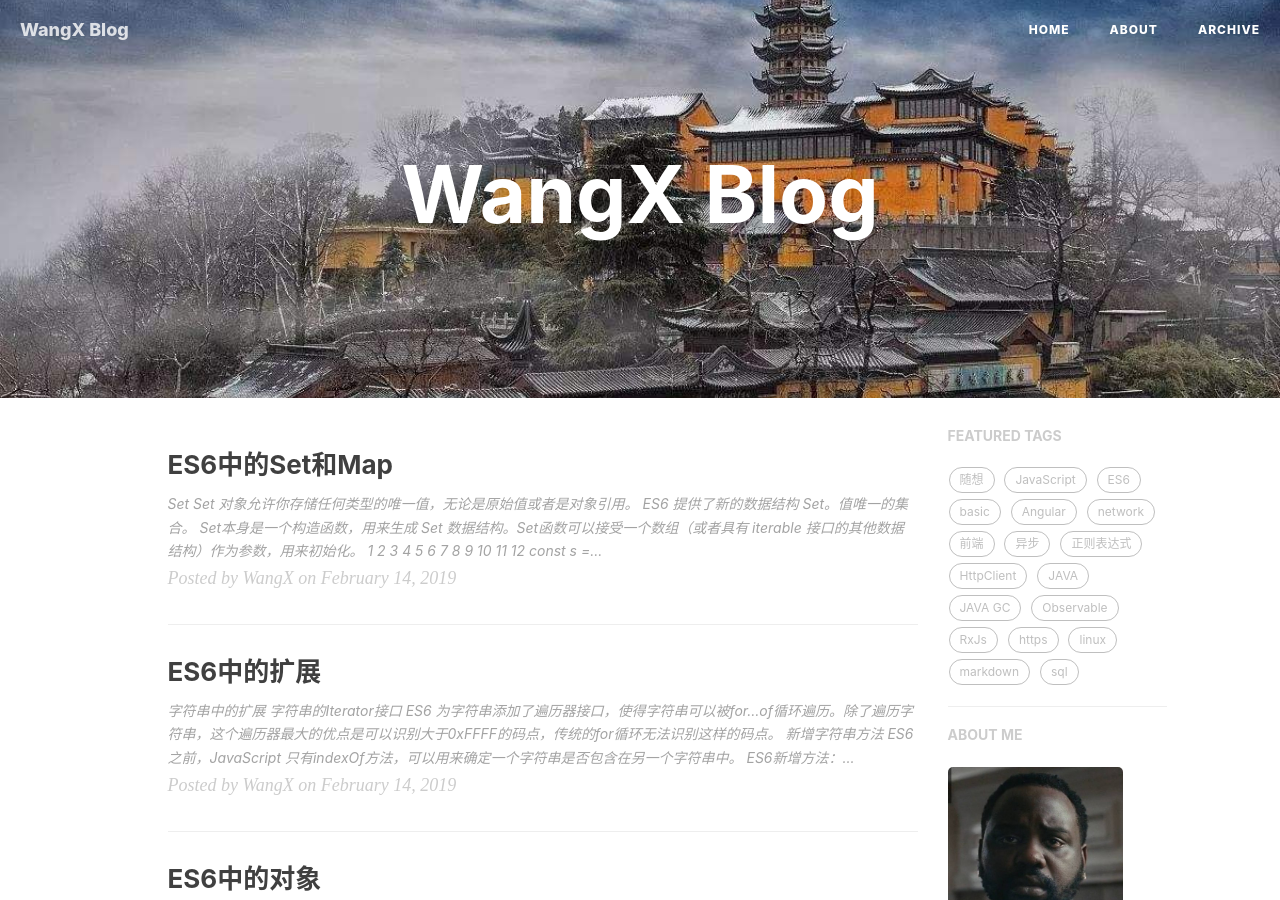
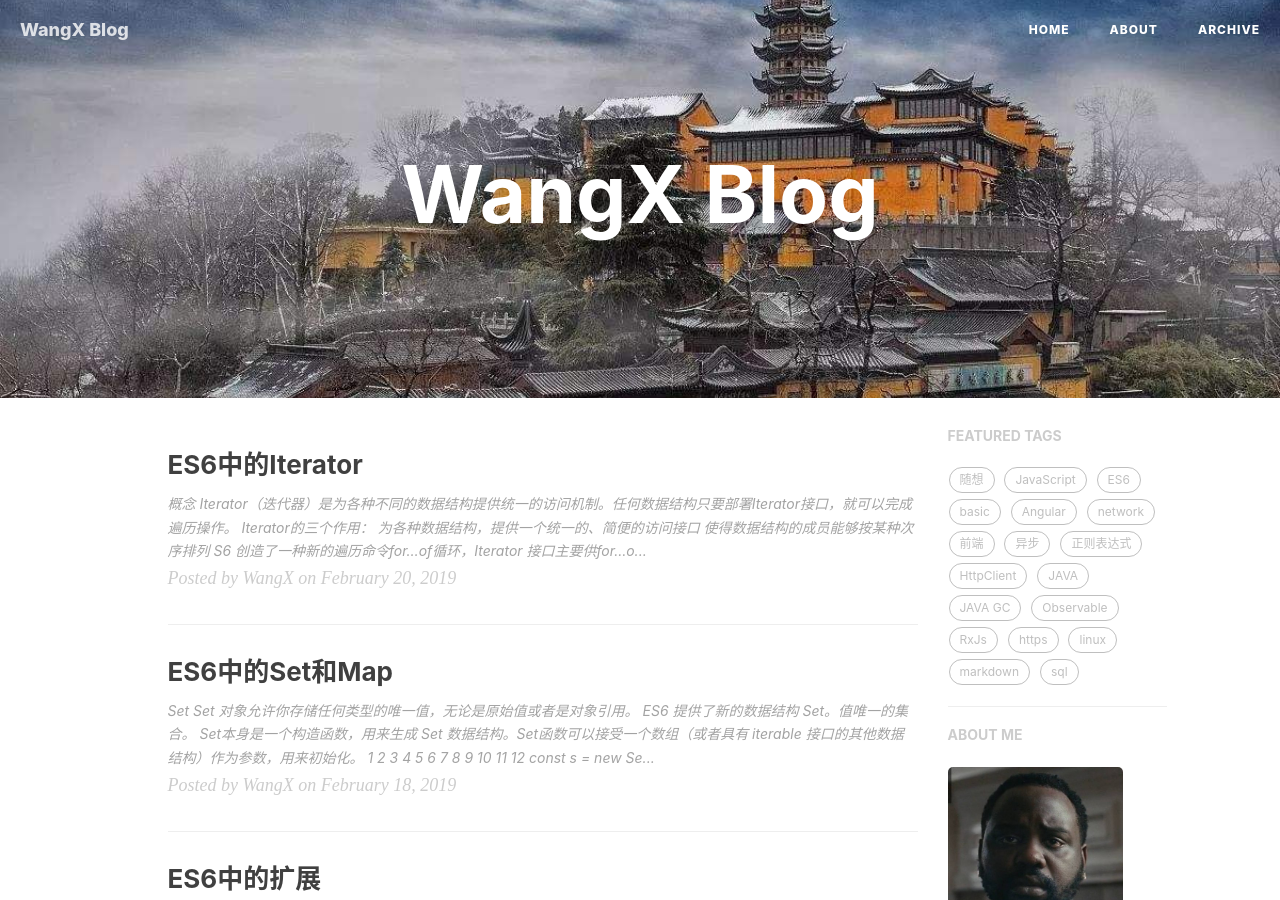
Before and after one commit to fatty-wang/fatty-wang.github.io, a Jekyll site: the page built from index.html, in a window 1280 px wide and 900 px high. Built offline with Jekyll 4.4.1, drawn with Linux system fonts in a browser that asks for light colours; nearby versions of some CDN libraries; the list of posts is cut into pages by our own code; comment, search, counter and statistics services are not loaded; some of the changed lines change nothing that is shown; some of the changed text lies outside the part shown.

Commit message:
es6 Iterator

````diff
--- a/_posts/2019-02-18-ES6-SetMap.md
+++ b/_posts/2019-02-18-ES6-SetMap.md
@@ -1,7 +1,7 @@
 ---
 layout: post
 title: "ES6中的Set和Map"
-date: 2019-02-14
+date: 2019-02-18
 author: "WangX"
 catalog: true
 header-style: text
@@ -12,6 +12,7 @@ tags:
 
 ## Set
 > Set 对象允许你存储任何类型的唯一值，无论是原始值或者是对象引用。
+
 * ES6 提供了新的数据结构 Set。值唯一的集合。
 * Set本身是一个构造函数，用来生成 Set 数据结构。Set函数可以接受一个数组（或者具有 iterable 接口的其他数据结构）作为参数，用来初始化。
 
--- /dev/null
+++ b/_posts/2019-02-20-ES6-Iterator.md
@@ -0,0 +1,236 @@
+---
+layout: post
+title: "ES6中的Iterator"
+date: 2019-02-20
+author: "WangX"
+catalog: true
+header-style: text
+tags:
+    - JavaScript
+    - ES6
+---
+
+## 概念
+* Iterator（迭代器）是为各种不同的数据结构提供统一的访问机制。任何数据结构只要部署Iterator接口，就可以完成遍历操作。
+* Iterator的三个作用：
+1. 为各种数据结构，提供一个统一的、简便的访问接口
+2. 使得数据结构的成员能够按某种次序排列
+3. S6 创造了一种新的遍历命令for...of循环，Iterator 接口主要供for...of消费
+* Iterator的遍历过程：
+1. 创建一个指针对象，指向当前数据结构的起始位置。迭代器对象的本质上，就是一个指针对象。
+2. 第一次调用指针对象的next方法，可以将指针指向数据结构的第一个成员。
+3. 第二次调用指针对象的next方法，指针就指向数据结构的第二个成员。
+4. 不断调用指针对象的next方法，直到它指向数据结构的结束位置。
+* 每一次调用next方法，都会返回数据结构的当前成员的信息。具体来说，就是返回一个包含value和done两个属性的对象。其中，value属性是当前成员的值，done属性是一个布尔值，表示遍历是否结束。
+* Iterator 只是把接口规格加到数据结构之上，所以，迭代器与它所遍历的那个数据结构，实际上是分开的，完全可以写出没有对应数据结构的迭代器对象，或者说用迭代器对象模拟出数据结构。
+
+```javascript
+var it = makeIterator(['a', 'b']);
+
+it.next() // { value: "a", done: false }
+it.next() // { value: "b", done: false }
+it.next() // { value: undefined, done: true }
+
+//makeIterator函数返回一个Iterator
+function makeIterator(array) {
+  var nextIndex = 0;
+  return {
+    next: function() {
+      return nextIndex < array.length ?
+        {value: array[nextIndex++], done: false} :
+        {value: undefined, done: true};
+    }
+  };
+}
+
+//无限运行的遍历器对象
+
+it.next().value // 0
+it.next().value // 1
+it.next().value // 2
+// ...
+
+function idMaker() {
+  var index = 0;
+
+  return {
+    next: function() {
+      return {value: index++, done: false};
+    }
+  };
+```
+* 对于遍历器对象来说，done: false和value: undefined属性都是可以省略的。
+* 如果使用 TypeScript 的写法，遍历器接口（Iterable）、指针对象（Iterator）和next方法返回值的规格可以描述如下。
+
+```typescript
+interface Iterable {
+  [Symbol.iterator]() : Iterator,
+}
+
+interface Iterator {
+  next(value?: any) : IterationResult,
+}
+
+interface IterationResult {
+  value: any,
+  done: boolean,
+}
+```
+## 默认Iterator接口
+* 当使用for...of循环遍历某种数据结构时，该循环会自动去寻找 Iterator 接口。
+* 一种数据结构只要部署了 Iterator 接口，我们就称这种数据结构是“可遍历的”（iterable）。
+* ES6规定，默认的Iterator接口部署在数据结构的Symbol.iterator属性。只有一个数据结构具有Symbol.iterator属性，就可任务是iterable。Symbol.iterator属性本身是一个函数，就是当前数据结构默认的遍历器生成函数。执行这个函数，就会返回一个遍历器。
+* Symbol.iterator是一个表达式，返回Symbol对象的iterator属性。这是ES6内置的类型为Symbol的特殊值。
+* 下面代码中的obj具有Symbol.iterator属性，是iterable的。Symbol.iterator返回一个迭代器对象。迭代器对象的根本特征就是具有next方法，每次调用next方法，都会返回一个代表当前成员的信息对象，具有value和done两个属性。
+
+```javascript
+const obj = {
+    [Symbol.iterator] : function () {
+        return {
+            next: function () {
+                return {
+                    value:1,
+                    done:true
+                };
+            }
+        };
+    }
+};
+```
+* 原生具备Iterator接口的数据结构有：Array、Map、Set、String、TypedArray、函数的arguments对象和NodeList对象。
+* 一个对象(Object)如果要具备可被for...of循环调用的 Iterator 接口，就必须在Symbol.iterator的属性上部署遍历器生成方法（原型链上的对象具有该方法也可）。
+* 对于类似数组的对象（存在**数值键名**和**length属性**），部署 Iterator 接口，有一个简便方法，就是Symbol.iterator方法直接引用数组的 Iterator 接口。
+
+```javascript
+let iterable = {
+  0: 'a',
+  1: 'b',
+  2: 'c',
+  length: 3,
+  [Symbol.iterator]: Array.prototype[Symbol.iterator]
+};
+for (let item of iterable) {
+  console.log(item); // 'a', 'b', 'c'
+}
+```
+
+## 调用Iterator接口的场合
+* 解构赋值，对数组和 Set 结构进行解构赋值时，会默认调用Symbol.iterator方法。
+* 扩展运算符（...）也会调用默认的 Iterator 接口。只要某个数据结构部署了 Iterator 接口，就可以对它使用扩展运算符，将其转为数组。
+
+```javascript
+let arr = [...iterable];
+```
+* yield*后面跟的是一个可遍历的结构，它会调用该结构的遍历器接口。
+* 由于数组的遍历会调用遍历器接口，所以任何接受数组作为参数的场合，其实都调用了遍历器接口。
+
+## 字符串的Iterator接口
+* 字符串是一个类似数组的对象，也原生具有 Iterator 接口。可以覆盖原生的Symbol.iterator方法，达到修改遍历器行为的目的。
+
+```javascript
+var str = new String("hi");
+
+[...str] // ["h", "i"]
+
+str[Symbol.iterator] = function() {
+  return {
+    next: function() {
+      if (this._first) {
+        this._first = false;
+        return { value: "bye", done: false };
+      } else {
+        return { done: true };
+      }
+    },
+    _first: true
+  };
+};
+
+[...str] // ["bye"]
+str // "hi"
+```
+## Iterator中的return(),throw()
+* 在Iterator对象中，next方法是必选的。此外，还可以具有return方法和throw方法。
+
+```javascript
+function readLinesSync(file) {
+  return {
+    [Symbol.iterator]() {
+      return {
+        next() {
+          return { done: false };
+        },
+        return() {
+          file.close();
+          return { done: true };
+        }
+      };
+    },
+  };
+}
+
+// 情况一 输出文件第一行后，就会执行return方法
+for (let line of readLinesSync(fileName)) {
+  console.log(line);
+  break;
+}
+
+// 情况二 会在执行return方法后，再抛出错误
+for (let line of readLinesSync(fileName)) {
+  console.log(line);
+  throw new Error();
+}
+```
+**情况二 会在执行return方法后，再抛出错误**
+
+* 如果for...of循环提前退出（通常是因为出错，或者有break语句），就会调用return方法。return方法必须返回一个对象，这是 Generator 规格决定的。
+
+## for...of循环
+* for...of循环内部调用的是数据结构的Symbol.iterator方法。
+* 数组：
+```javascript
+const arr = ['red', 'green', 'blue'];
+
+for(let v of arr) {
+  console.log(v); // red green blue
+}
+```
+* JavaScript 原有的for...in循环，只能获得对象的键名，不能直接获取键值。ES6 提供for...of循环，允许遍历获得键值。
+* for...of循环调用遍历器接口，数组的遍历器接口**只返回具有数字索引**的属性。这一点跟for...in循环也不一样。下面代码中，for...of不会返回数组的foo属性。
+
+```javascript
+let arr = [3, 5, 7];
+arr.foo = 'hello';
+
+for (let i in arr) {
+  console.log(i); // "0", "1", "2", "foo"
+}
+
+for (let i of arr) {
+  console.log(i); //  "3", "5", "7"
+}
+```
+* Set和Map结构：
+
+```javascript
+var engines = new Set(["Gecko", "Trident", "Webkit", "Webkit"]);
+for (var e of engines) {
+  console.log(e);
+}
+// Gecko
+// Trident
+// Webkit
+
+var es6 = new Map();
+es6.set("edition", 6);
+es6.set("committee", "TC39");
+es6.set("standard", "ECMA-262");
+for (var [name, value] of es6) {
+  console.log(name + ": " + value);
+}
+// edition: 6
+// committee: TC39
+// standard: ECMA-262
+```
+* 遍历的顺序是按照各个成员被**添加**进数据结构的**顺序**。
+* Set 结构遍历时，返回的是一个值，而 Map 结构遍历时，返回的是一个数组，该数组的两个成员分别为当前 Map 成员的键名和键值。
````
